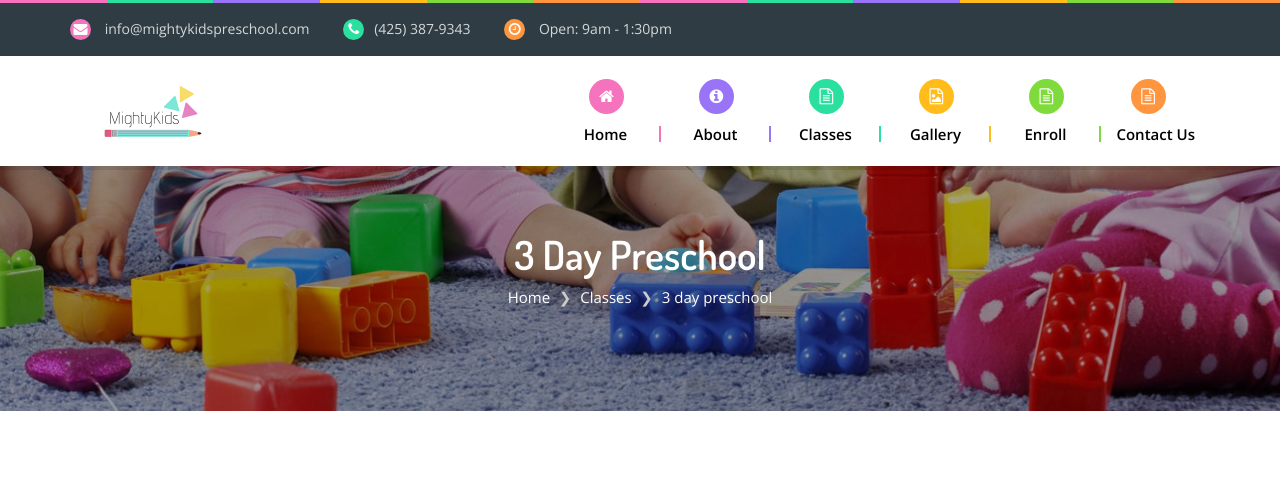
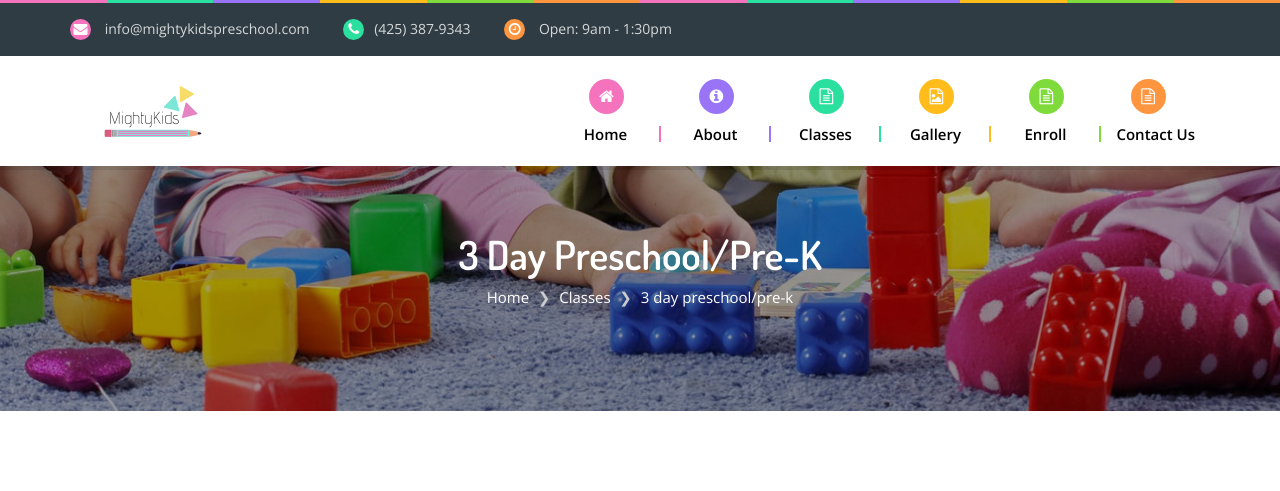
Before and after one commit to MightyKidsPreschool/website, a Jekyll site: the page built from src/_classes/3day.md, in a window 1280 px wide and 1400 px high. Shown: the top 491 px of the window. Built offline with Jekyll 4.4.1, drawn with Linux system fonts in a browser that asks for light colours; nearby versions of some CDN libraries; library files that are not in the unit come from our copies; some of the changed text lies outside the part shown; grey boxes are pictures that could not be loaded.

Commit message:
Update 3day.md

```diff
--- a/src/_classes/3day.md
+++ b/src/_classes/3day.md
@@ -1,11 +1,11 @@
 ---
 layout: class
-name: 3 day preschool
+name: 3 day preschool/pre-k
 price: $350
 days: Mon, Wed, Fri
 hours: 9.00AM-12.00PM
 color: color-3
-ages: Age 3 to 4 Years
+ages: Age 3 to 5 years
 image: /assets/img/event/IMG_6108.png
 ---
 
```
